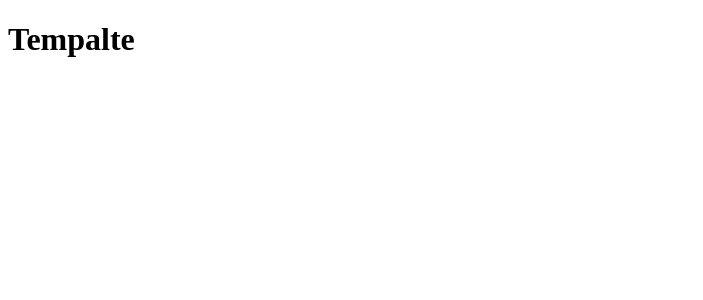
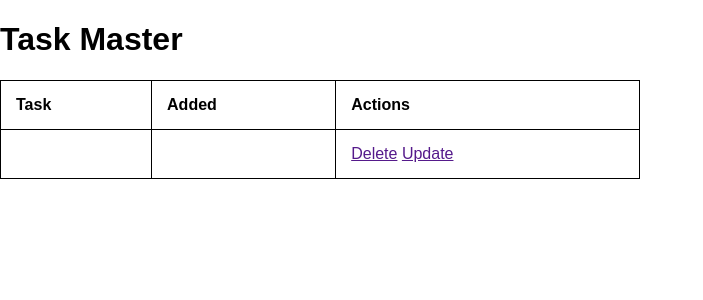
Before and after one commit to Ben-Ortiz/FlaskIntro, a Flask app: page / in a window 1280 px wide. Shown: the top 300 px of the page, without its empty margins (0-703 px from the left). Run offline with Flask 2, Linux system fonts and the light colour scheme.

Commit message:
added a database to this basic task master website using flask

```diff
--- a/app.py
+++ b/app.py
@@ -1,8 +1,20 @@
-from flask import Flask, render_template
+from flask import Flask, render_template, url_for
+from flask_sqlalchemy import SQLAlchemy
+from datetime import datetime
 
 app = Flask(__name__)
+app.config['SQLALCHEMY_DATABASE_URI'] = 'sqlite:///test.db'
+db = SQLAlchemy(app)
 
-@app.route('/')
+class Todo(db.Model):
+    id = db.Column(db.Integer, primary_key=True)
+    content = db.Column(db.String(200), nullable=False)
+    date_created = db.Column(db.DateTime, default=datetime.utcnow)
+
+    def __repr__(self):
+        return '<Task %r>' % self.id
+
+@app.route('/', methods=['POST', 'GET'])
 def index():
 	return render_template('index.html')
 
--- /dev/null
+++ b/static/css/main.css
@@ -0,0 +1,17 @@
+body {
+    margin: 0;
+    font-family: sans-serif;
+}
+
+table, th, td {
+    border: 1px solid;
+    border-collapse: collapse;
+}
+
+th, td {
+  padding: 15px;
+}
+
+th {
+  text-align: left;
+}
--- a/templates/base.html
+++ b/templates/base.html
@@ -4,6 +4,7 @@
     <meta charset="UTF-8">
     <meta name="viewport" content="width=device-width, initial-scale=1.0">
     <meta http-equiv="X-UA-Compatible" content="ie=edge">
+    <link rel="stylesheet" href="{{ url_for('static', filename='css/main.css') }}">
     {% block head %}{% endblock %}
 </head>
 <body>
--- a/templates/index.html
+++ b/templates/index.html
@@ -1,9 +1,28 @@
 {% extends 'base.html' %}
 
 {% block head %}
-<h1>Tempalte</h1>
+
 {% endblock %}
 
 {% block body %}
+<div class="content">
+    <h1>Task Master</h1>
 
+    <table style="width:50%">
+        <tr>
+            <th>Task</th>
+            <th>Added</th>
+            <th>Actions</th>
+        </tr>
+        <tr>
+            <td></td>
+            <td></td>
+            <td>
+                <a href="">Delete</a>
+                <a href="">Update</a>
+            </td>
+        </tr>
+    </table>
+
+</div>
 {% endblock %}
```
Also changed, not shown: test.db (added).
